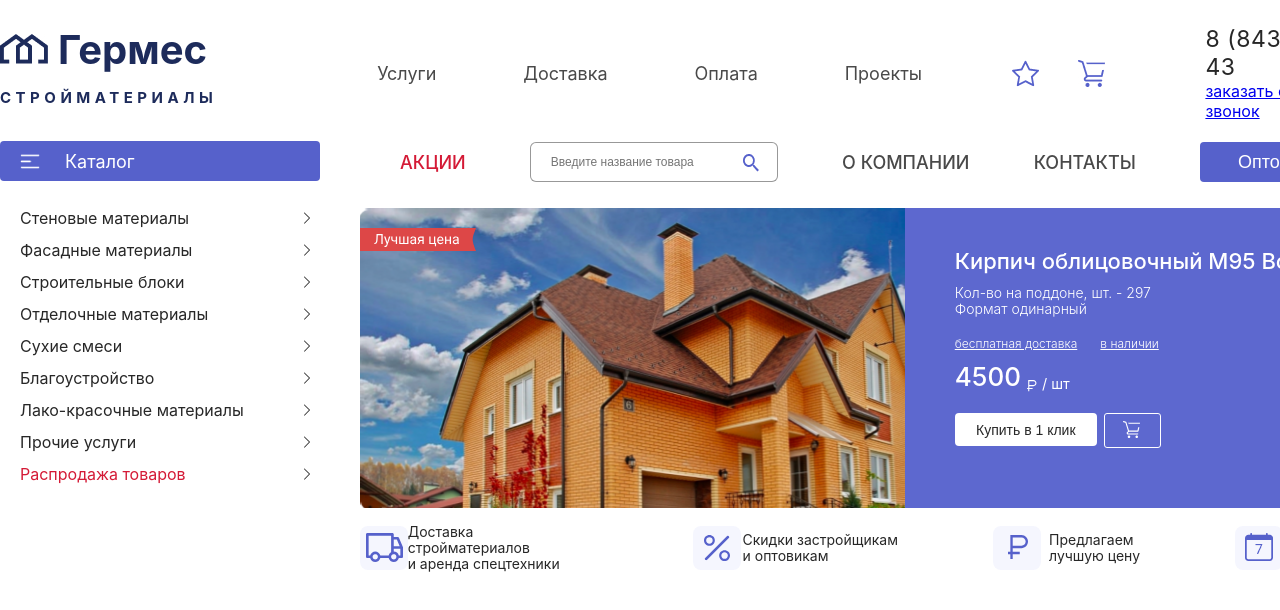
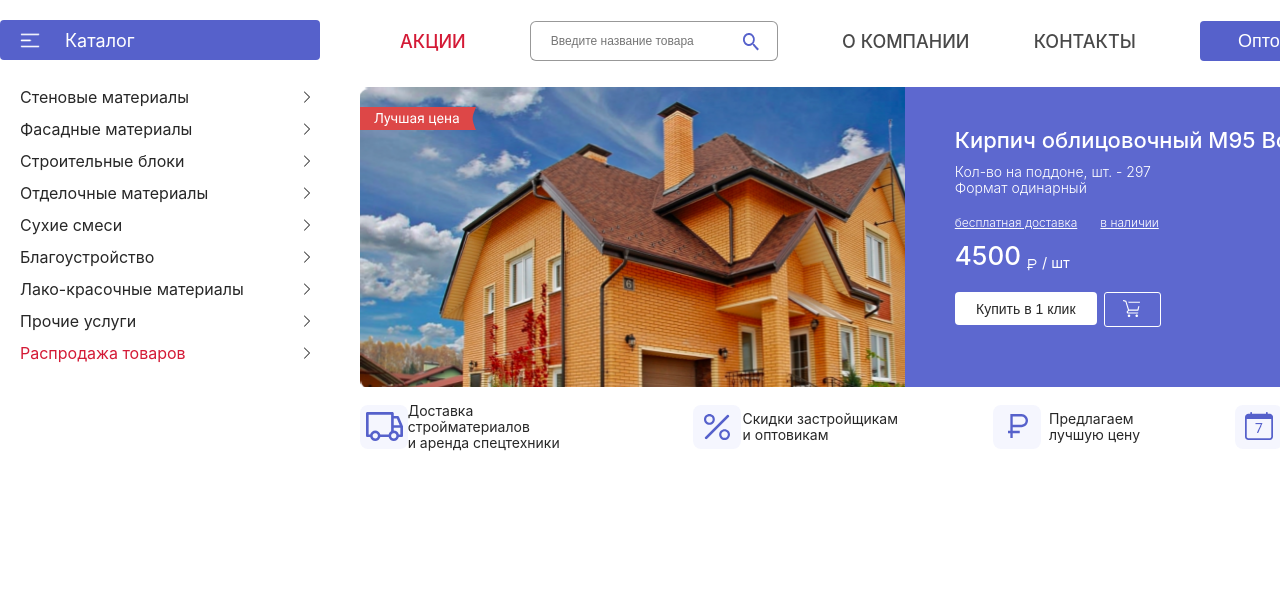
Before and after one commit to Ekaterina24/Laba5, a plain HTML site: page index.html in a window 1280 px wide. Shown: the top 610 px of the page. Drawn offline with Linux system fonts and the light colour scheme.

Commit message:
change main_block

```diff
--- a/index.html
+++ b/index.html
@@ -10,43 +10,6 @@
 </head>
 
 <body>
-    <header class="header">
-        <div class="container">
-            <nav class="nav__menu">
-                <div class="nav__name">
-                    <img src="img/logo.jpg" alt="logo">
-                    <h1 class="nav__text">
-                        Гермес
-                    </h1>
-                    <h2 class="nav__description">
-                        Стройматериалы
-                    </h2>
-                </div>
-
-                <ul class="nav__items">
-                    <li class="nav__item">Услуги</li>
-                    <li class="nav__item">Доставка</li>
-                    <li class="nav__item">Оплата</li>
-                    <li class="nav__item">Проекты</li>
-                </ul>
-
-                <div class="nav__images">
-                    <img src="img/star.jpg" alt="star" class="nav__save">
-                    <img src="img/basket.jpg" alt="basket" class="nav__basket">
-                </div>
-
-
-                <div class="nav__telephone">
-                    <div class="nav__number">
-                        8 (843) 203-93-43
-                    </div>
-                    <a href="#" class="nav__number__text">
-                        заказать обратный звонок
-                    </a>
-                </div>
-            </nav>
-        </div>
-    </header>
 
     <main class="main__screen">
         <div class="container">
--- a/style.css
+++ b/style.css
@@ -11,107 +11,6 @@ body, html {
 	margin: 0 auto;
 	width: 1400px;
 }
-
-.nav__menu {
-	display: flex;
-	padding: 25px 0 0 0;
-}
-
-.nav__name {
-	display: grid;
-	grid-template: auto auto / auto auto;
-}
-
-.nav__name:hover {
-	cursor: pointer;
-}
-
-.nav__name img {
-	grid-area: 1 / 1 / 2 / 2;
-	display: flex;
-	justify-content: baseline;
-	align-self: baseline;
-}
-
-.nav__text {
-	grid-area: 1 / 2 / 2 / 3;
-	display: flex;
-	justify-content: baseline;
-	align-self: baseline;
-	color: rgba(29, 43, 91, 1);
-	font-size: 40px;
-
-}
-
-.nav__description {
-	grid-area: 2 / 1 / 3 / 3;
-	color: rgba(29, 43, 91, 1);
-	text-transform: uppercase;
-	font-size: 15px;
-	letter-spacing: 0.3em;
-}
-
-.nav__items {
-	margin-left: 160px;
-	list-style-type: none;
-	display: flex;
-	justify-content: space-between;
-	width: 560px;
-	align-items: center;
-	color: #494949;
-	font-style: normal;
-	font-weight: normal;
-	font-size: 18px;
-	line-height: 21px;
-}
-
-.nav__item:hover {
-	cursor: pointer;
-}
-
-.nav__images {
-	margin-left: 90px;
-	display: flex;
-	width: 96px;
-	justify-content: space-between;
-	align-items: center;
-}
-
-.nav__images img {
-	width: 27px;
-	height: 27px;
-}
-
-.nav__images img:hover {
-	cursor: pointer;
-}
-
-
-.nav__telephone {
-	margin-left: 100px;
-	display: flex;
-	justify-content: center;
-	flex-direction: column;
-	width: 200px;
-}
-
-.nav__number {
-	font-style: normal;
-	font-weight: normal;
-	font-size: 23px;
-	line-height: 28px;
-	letter-spacing: 0.025em;
-	color: #272727;
-}
-
-.nav__numder__text {
-	font-style: normal;
-	font-weight: normal;
-	font-size: 16px;
-	line-height: 19px;
-	color: #5661CB;
-}
-
 
 /*----------- */
 
```
